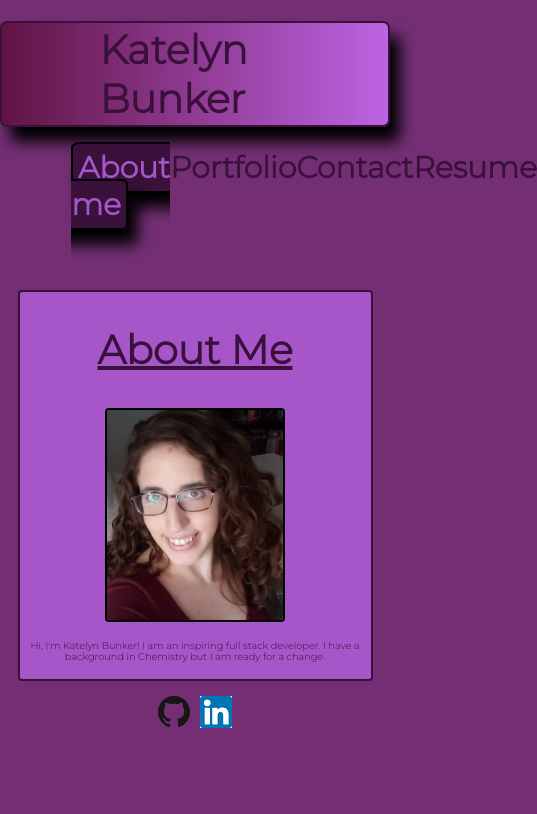
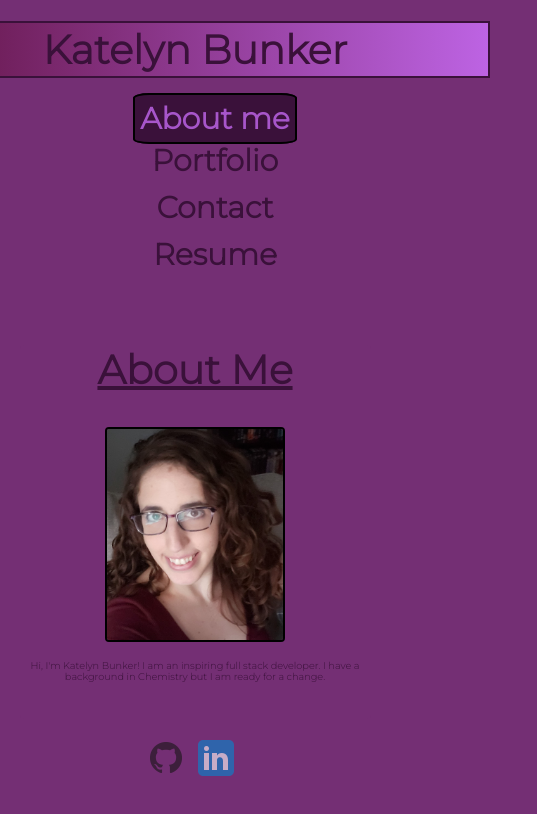
Before and after one commit to kerbunker/react-portfolio, a React (Create React App) app: page / in a window 390 px wide. Shown: the top 814 px of the page, 537 px wide, since content can reach past the window. Built offline with nearby package versions, Linux system fonts and the light colour scheme.

Commit message:
Add mobile formatting

```diff
--- a/src/App.css
+++ b/src/App.css
@@ -1,5 +1,6 @@
 :root {
   --drk-bg-color: rgb(58, 17, 58);
+  --light-bg-color: rgb(167, 86, 202);
 }
 body {
   background-color: rgb(116, 47, 116);
@@ -44,7 +45,7 @@ body {
 }
 
 .nav-item-active {
-  color: rgb(167, 86, 202);
+  color: var(--light-bg-color);
   background-color: var(--drk-bg-color);
   border-radius: 10%;
   text-decoration: none;
@@ -55,7 +56,8 @@ body {
 
 .about-container,
 .portfolio-container,
-.contact-container {
+.contact-container,
+.resume-container {
   background-color: rgb(167, 86, 202);
   display: flex;
   flex-direction: column;
@@ -65,6 +67,7 @@ body {
   width: 90%;
   margin: auto;
   margin-top: 8vh;
+  padding-bottom: 20px;
 }
 
 .about {
@@ -178,6 +181,19 @@ body {
   cursor: pointer;
 }
 
+.resume-link {
+  text-decoration: none;
+  background-color: var(--drk-bg-color);
+  color: var(--light-bg-color);
+  padding: 5px;
+  margin-bottom: 10px;
+  border-radius: 10px;
+}
+
+.resume-link:hover {
+  font-size: 20px;
+}
+
 footer {
   display: flex;
   flex-direction: row;
@@ -188,4 +204,64 @@ footer {
 
 .footer-icon {
   margin: 5px;
+  opacity: .6;
 }
+
+.footer-icon:hover {
+  opacity: 1;
+}
+
+@media screen and (max-width: 980px) {
+  .header,
+  .heading {
+    border-radius: 0;
+    width: 100%;
+    text-align: center;
+    box-shadow: none;
+  }
+
+}
+
+@media screen and (max-width: 768px) {
+  .nav {
+    flex-direction: column;
+    text-align: center;
+  }
+
+  .nav-item,
+  .nav-item-active {
+    box-shadow: none;
+    margin: 5px;
+  }
+  .img-description {
+    visibility: visible;
+    position: relative;
+    opacity: 1;
+    padding: 0;
+  }
+}
+
+@media screen and (max-width: 500px) {
+  .about-container,
+  .portfolio-container,
+  .contact-container,
+  .resume-container {
+    background-color: rgb(116, 47, 116);
+    border: none;
+    display: block;
+  }
+
+  .img-wrap,
+  .img {
+    position: relative;
+    margin: auto;
+    height: auto;
+    width: 350px;
+    border: none;
+    box-shadow: none;
+  }
+
+  .contact-form {
+    width: auto;
+  }
+}
--- a/src/components/Resume/index.js
+++ b/src/components/Resume/index.js
@@ -0,0 +1,42 @@
+function Resume() {
+  return (
+      <div className="resume-container">
+          <h2 className="resume-header">
+                 Resume
+          </h2>
+
+          <div className="row">
+              <div className="column proficiencies">
+                  <h3 className="subtitle">
+                      Front-End Proficiencies
+                  </h3>
+                  <ul className="proficiencies-list">
+                      <li>HTML</li>
+                      <li>CSS</li>
+                      <li>JavaScript</li>
+                      <li>React</li>
+                  </ul>
+              </div>
+              <div className="column proficiencies">
+                  <h3 className="subtitle">
+                      Back-End Proficiencies
+                  </h3>
+                  <ul className="proficiencies-list">
+                      <li>Node.js</li>
+                      <li>Express</li>
+                      <li>SQL</li>
+                      <li>MySQL</li>
+                      <li>MongoDB</li>
+                  </ul>
+              </div>
+          </div>
+          <div className="row">
+              <div className="column">
+                  <a href="Resume.pdf" download="Katelyn Bunker Resume" className="resume-link">Click to download my resume!</a>
+              </div>
+          </div>
+      </div>
+  )
+}
+
+export default Resume;
--- a/src/utils/helpers.js
+++ b/src/utils/helpers.js
@@ -1,4 +1,4 @@
 export function validateEmail(email) {
   var re = /^(([^<>()[\]\\.,;:\s@"]+(\.[^<>()[\]\\.,;:\s@"]+)*)|(".+"))@((\[[0-9]{1,3}\.[0-9]{1,3}\.[0-9]{1,3}\.[0-9]{1,3}\])|(([a-zA-Z\-0-9]+\.)+[a-zA-Z]{2,}))$/;
-  return re.text(String(email).toLowerCase());
+  return re.test(String(email).toLowerCase());
 }
```
Also changed, not shown: src/assets/icons/linkedin.png, 1 other file (tests, documents, lock files or other folders).
